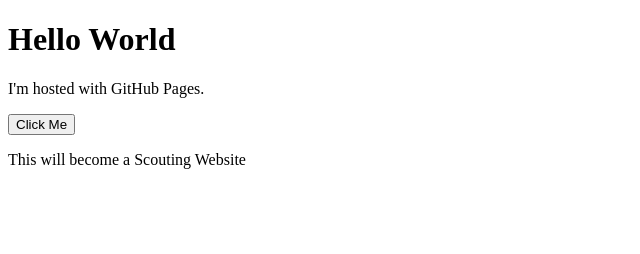
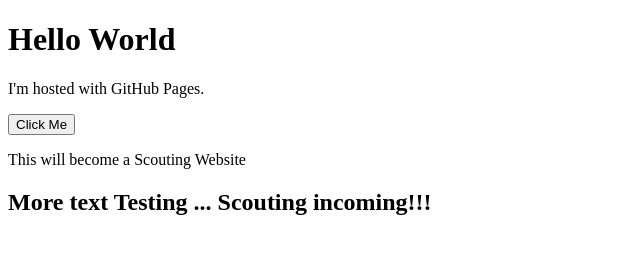
Before and after one commit to Gabriel-A-Gonzalez/Gabriel-A-Gonzalez.github.io, a plain HTML site: page index.html in a window 1280 px wide. Shown: the whole page, without its empty margins (0-640 px from the left). Drawn offline with Linux system fonts and the light colour scheme.

Commit message:
Update index.html
Added more text to test live pushing and whether it affects the website

```diff
--- a/index.html
+++ b/index.html
@@ -6,6 +6,9 @@
     <p>I'm hosted with GitHub Pages.</p>
     <button>Click Me</button>
     <p>This will become a Scouting Website</p>
+    <h2>
+        <bold>More text Testing ... Scouting incoming!!!</bold>
+    </h2>
 </body>
 
 </html>
```
